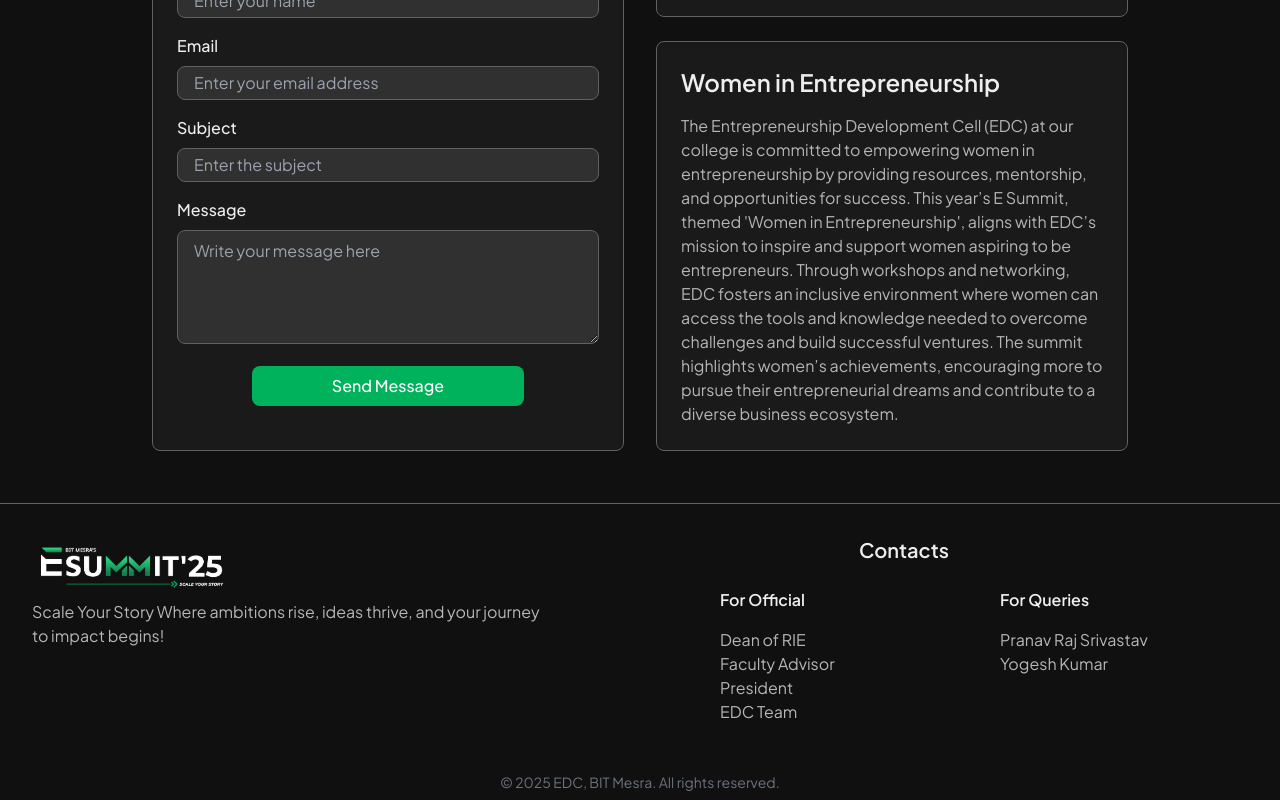
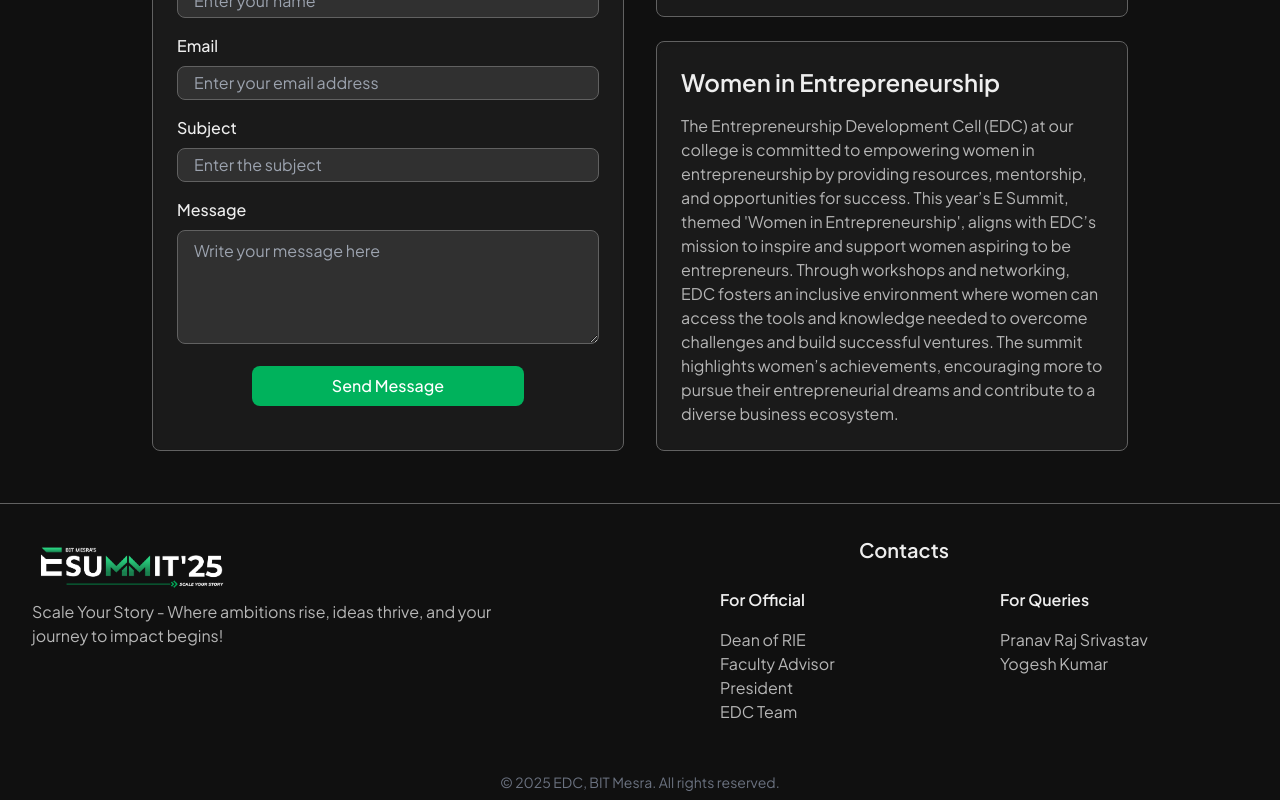
Before and after one commit to EDC-BITM/E-Summit-2025, a React (Vite) app: page / in a window 1280 px wide. Shown: the part 6939-7739 px from the top of the page. Built offline with nearby package versions, Linux system fonts and the light colour scheme.

Commit message:
updated fs

```diff
--- a/src/components/Footer.jsx
+++ b/src/components/Footer.jsx
@@ -9,7 +9,7 @@ const Footer = () => {
         <div className="flex-1">
           <img src={logo}  className="md:h-16 h-10 ml-1 sm:p-0" />
           <p className="text-secondaryText px-4">
-          Scale Your Story Where ambitions rise, ideas thrive, and your journey to impact begins!
+          Scale Your Story - Where ambitions rise, ideas thrive, and your journey to impact begins!
           </p>
         </div>
 
```
